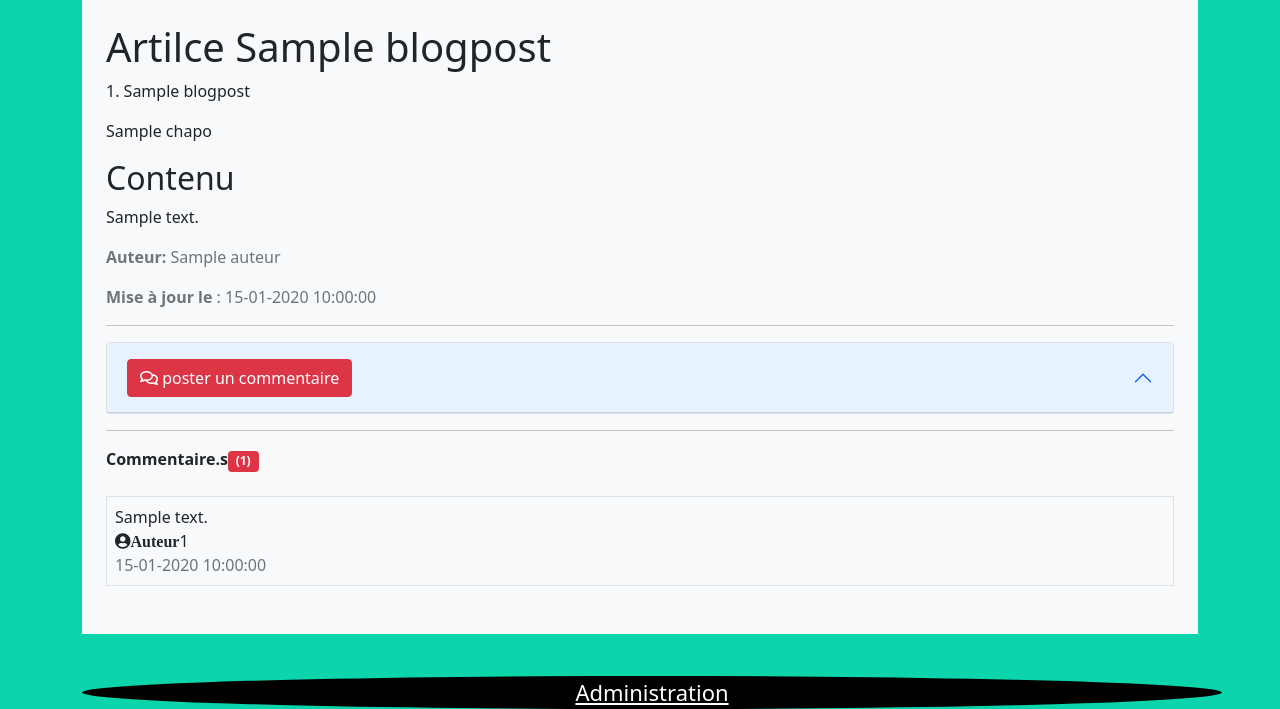
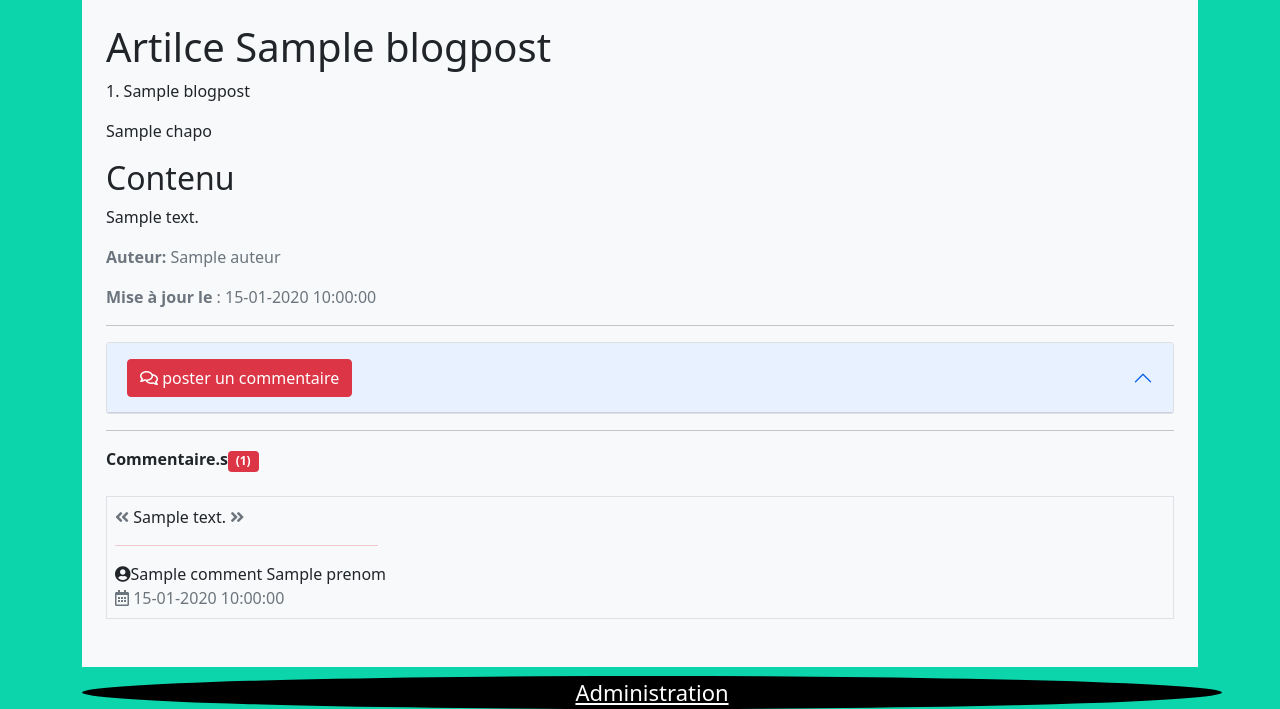
Before and after one commit to Elhadj75BAH/Blog-mvc, a PHP site: template src/View/Home/show.html.twig in a window 1280 px wide. Shown: the part 111-820 px from the top of the page. Run offline with PHP 8.4, Linux system fonts and the light colour scheme; the template is opened without the code that fills it: most values are stand-ins (such as "Sample title", 1, 10 or a date in 2020); some libraries are stand-ins or nearby versions.

Commit message:
fonctionnalité recuperer le nom  prenom de l'utilisateur qui poste un commentaire avec la jointure

```diff
--- a/src/View/Home/show.html.twig
+++ b/src/View/Home/show.html.twig
@@ -39,9 +39,10 @@
         <br>
  {% for comment in comments %}
      <div class="border  p-2">
-         {{ comment.contenu }}<br>
-         <span><i class="fas fa-user-circle">Auteur</i></span>{{ comment.user_id }}<br>
-       <span class="text-muted">{{ comment.Date_creation|date('d-m-Y H:i:s') }} </span>
+         <i class="fa fa-angle-double-left text-muted"></i> {{ comment.contenu }} <i class="fa fa-angle-double-right text-muted"></i>
+         <hr class="w-25 text-danger">
+         <span><i class="fas fa-user-circle"></i></span>{{ comment.nom}} {{ comment.prenom }}<br>
+         <span class="text-muted pt-2"><i class="far fa-calendar-alt"></i> {{ comment.Date_creation|date('d-m-Y H:i:s') }} </span>
      </div>
      <br>
   {% endfor %}
```
Also changed, not shown: src/Controller/HomeController.php (+5 -7 lines), src/Model/CommentManager.php (+29 -1 lines).
